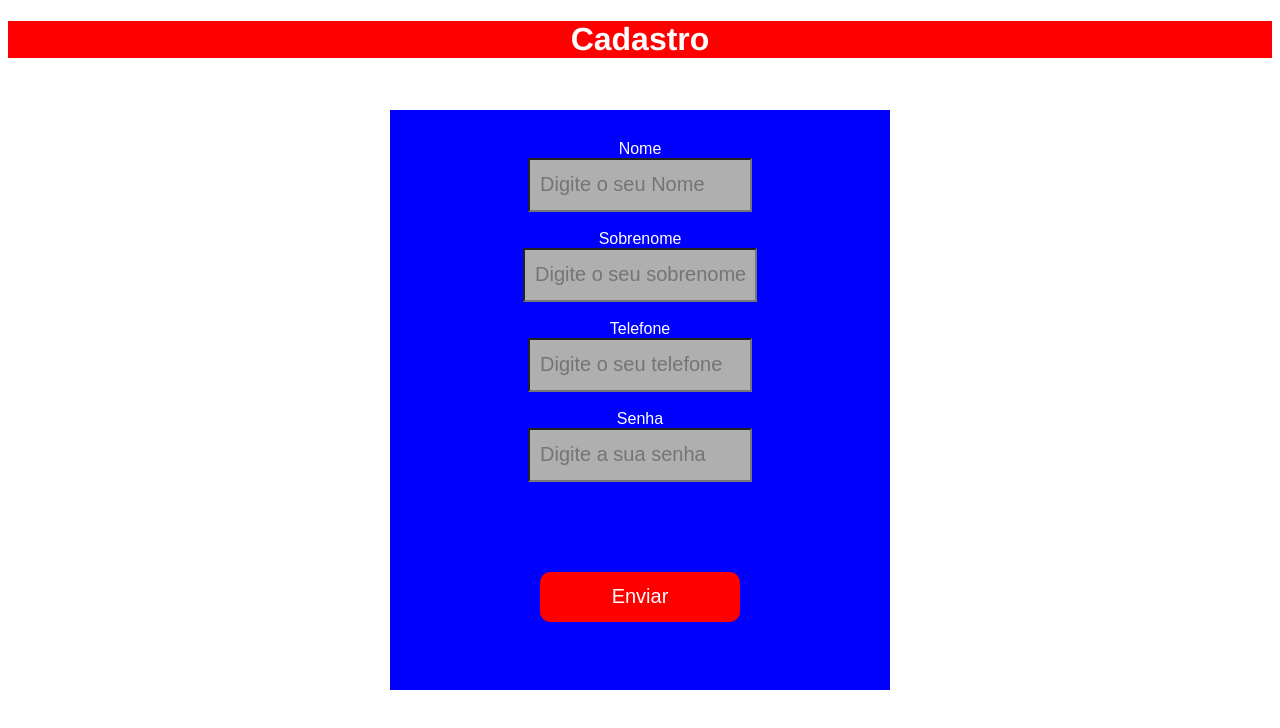
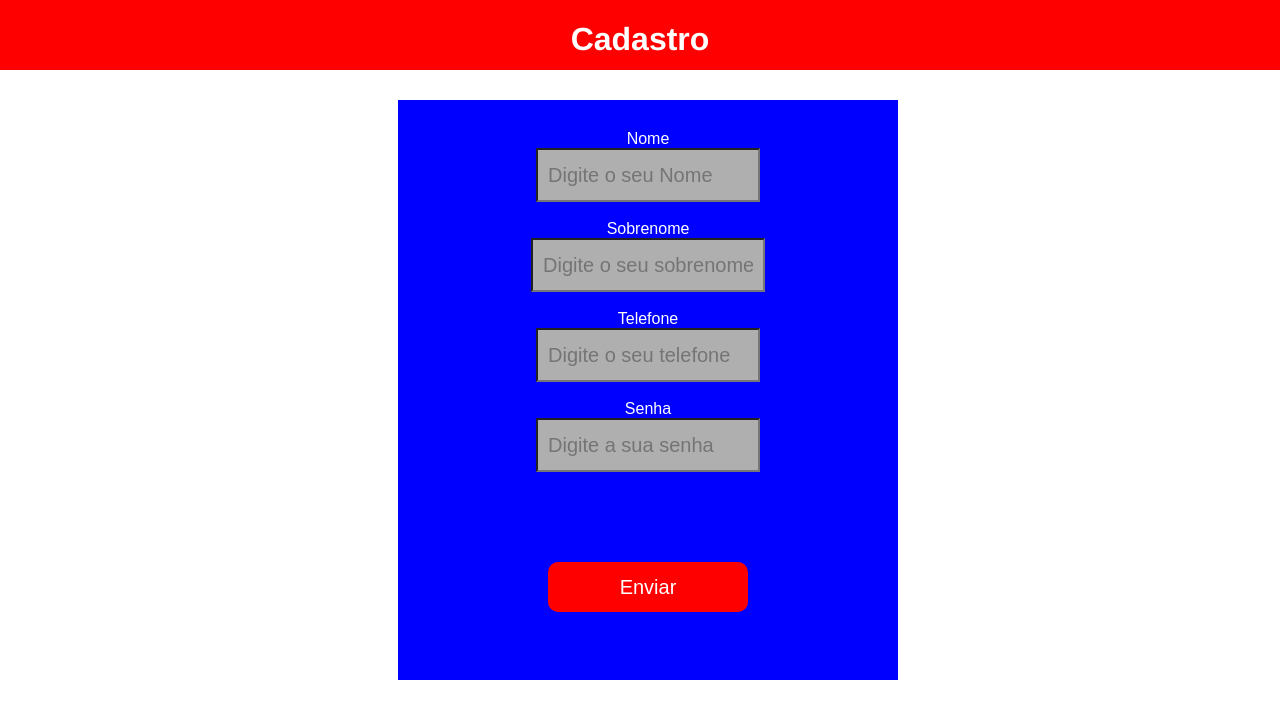
Before and after one commit to bigneuzinn/CadPlano-de-saude, a plain HTML site: page index.html in a window 1280 px wide. Drawn offline with Linux system fonts and the light colour scheme.

Commit message:
att header

```diff
--- a/CSS1/style.css
+++ b/CSS1/style.css
@@ -2,6 +2,18 @@
     display: flex;
     text-align: center;
     justify-content: center;
+    position: absolute;
+    top: 70px;
+   width: 100%;
+}
+
+.header {
+    position: absolute;
+    top: 0;
+    left: 0;
+    width: 100%;
+    height: 70px;
+    background-color: red;
 }
 
 .borda {
@@ -17,7 +29,7 @@
     color: white;
     font-family: 'Franklin Gothic Medium', 'Arial Narrow', Arial, sans-serif;
     text-align: center;
-    background-color: red;
+
 }
 
 .legenda {
--- a/index.html
+++ b/index.html
@@ -8,7 +8,10 @@
     <link rel="stylesheet" href="CSS1/style.css">
 </head>
 <body>
-    <h1 class="titulo">Cadastro</h1>
+    <div class="header">
+        <h1 class="titulo">Cadastro</h1>
+    </div>
+
     <div class="cadastro">
     <div class="borda">
         <form>
```
